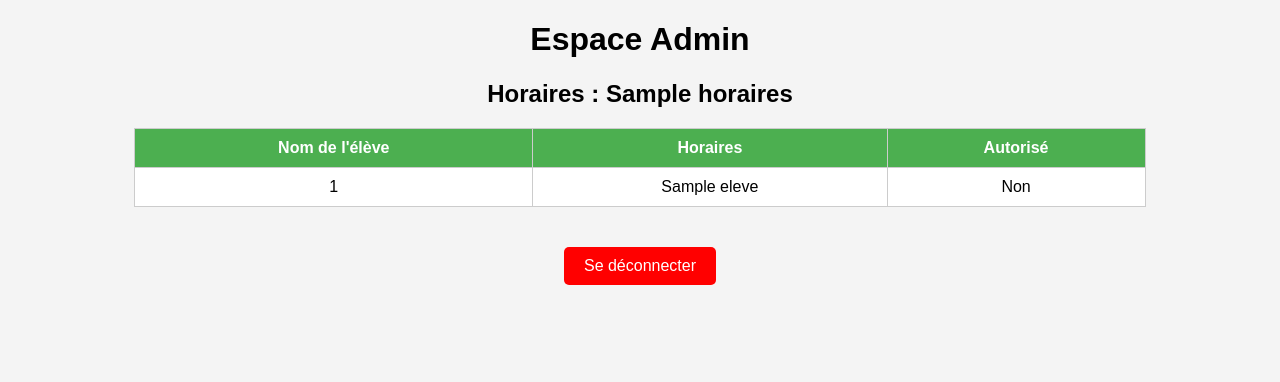
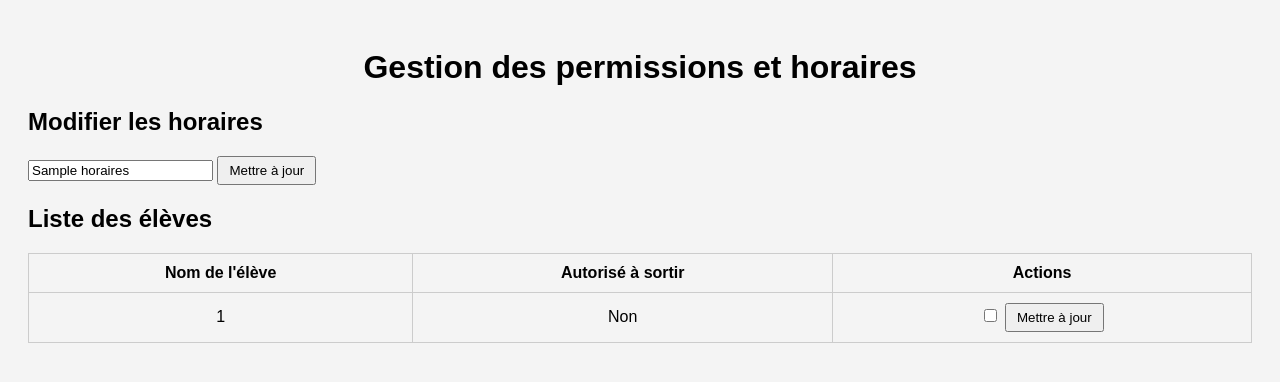
Before and after one commit to rayan-lang/monprojet, a Flask app: template templates/admin.html in a window 1280 px wide. Shown: the top 382 px of the page. Run offline with Flask 3, Linux system fonts and the light colour scheme; the template is opened without the code that fills it: most values are stand-ins (such as "Sample title", 1, 10 or a date in 2020).

```diff
--- a/app.py
+++ b/app.py
@@ -1,28 +1,36 @@
-from flask import Flask, render_template, request, redirect, url_for, flash, session
+from flask import Flask, render_template, request, redirect, url_for, flash
 import sqlite3
 import qrcode
 from io import BytesIO
 import base64
 
 app = Flask(__name__)
-app.secret_key = 'ma_cle_secrete'  # Pour gérer les sessions
+app.secret_key = 'ma_cle_secrete'
 DB_FILE = 'sorties.db'
-BASE_URL = "https://monprojet-j8sc.onrender.com"
 
-# Mot de passe admin
-ADMIN_PASSWORD = "admin123"
+# URL de base pour l'application déployée sur Render
+BASE_URL = "https://monprojet-j8sc.onrender.com"  # Remplace par ton URL Render
 
 # Création des tables si elles n'existent pas
 def init_db():
     conn = sqlite3.connect(DB_FILE)
     cursor = conn.cursor()
 
+    # Table historique des sorties
+    cursor.execute('''
+        CREATE TABLE IF NOT EXISTS historique (
+            id INTEGER PRIMARY KEY AUTOINCREMENT,
+            nom_eleve TEXT,
+            heure_sortie TEXT,
+            date TEXT
+        )
+    ''')
+
     # Table des élèves
     cursor.execute('''
         CREATE TABLE IF NOT EXISTS eleves (
             id INTEGER PRIMARY KEY AUTOINCREMENT,
             nom_eleve TEXT UNIQUE,
-            horaires TEXT,
             autorise INTEGER DEFAULT 0
         )
     ''')
@@ -35,7 +43,7 @@ def init_db():
         )
     ''')
 
-    # Ajout d'horaires par défaut si la table est vide
+    # Ajout des horaires par défaut si la table est vide
     cursor.execute("SELECT COUNT(*) FROM horaires")
     if cursor.fetchone()[0] == 0:
         cursor.execute("INSERT INTO horaires (horaires) VALUES (?)", ("8H, 12H, 14H, 16H",))
@@ -45,50 +53,12 @@ def init_db():
 
 init_db()
 
-# Page de connexion admin
-@app.route('/login', methods=['GET', 'POST'])
-def login():
-    if request.method == 'POST':
-        password = request.form.get('password')
-        if password == ADMIN_PASSWORD:
-            session['admin'] = True
-            flash("Connexion réussie", "success")
-            return redirect(url_for('admin'))
-        else:
-            flash("Mot de passe incorrect", "danger")
-    return render_template('login.html')
-
-# Déconnexion admin
-@app.route('/logout')
-def logout():
-    session.pop('admin', None)
-    flash("Déconnexion réussie", "info")
-    return redirect(url_for('login'))
-
-# Espace admin protégé
-@app.route('/admin')
-def admin():
-    if not session.get('admin'):
-        flash("Accès non autorisé. Veuillez vous connecter.", "danger")
-        return redirect(url_for('login'))
-
-    conn = sqlite3.connect(DB_FILE)
-    cursor = conn.cursor()
-    cursor.execute("SELECT nom_eleve, horaires, autorise FROM eleves")
-    eleves = cursor.fetchall()
-
-    cursor.execute("SELECT horaires FROM horaires LIMIT 1")
-    horaires = cursor.fetchone()[0]
-
-    conn.close()
-    return render_template('admin.html', eleves=eleves, horaires=horaires)
-
-# Route de la page d'accueil
+# Page d'accueil
 @app.route('/')
 def index():
     return render_template('index.html')
 
-# Génération d'un QR code
+# Génération de QR code avec redirection vers la page des horaires de l'élève
 @app.route('/generate', methods=['POST'])
 def generate_qr():
     nom_eleve = request.form['nom_eleve']
@@ -96,7 +66,14 @@ def generate_qr():
     conn = sqlite3.connect(DB_FILE)
     cursor = conn.cursor()
 
+    # Ajouter l'élève dans la table eleves s'il n'existe pas
+    cursor.execute("INSERT OR IGNORE INTO eleves (nom_eleve) VALUES (?)", (nom_eleve,))
+    conn.commit()
+
+    # URL de la page des horaires
     qr_data = f"{BASE_URL}/horaires/{nom_eleve}"
+
+    # Générer le QR code avec l'URL complète
     qr = qrcode.make(qr_data)
     buffer = BytesIO()
     qr.save(buffer, format='PNG')
@@ -105,5 +82,77 @@ def generate_qr():
     conn.close()
     return render_template('qr.html', qr_code=qr_base64, nom_eleve=nom_eleve)
 
+# Historique des sorties
+@app.route('/historique')
+def historique():
+    conn = sqlite3.connect(DB_FILE)
+    cursor = conn.cursor()
+    cursor.execute("SELECT nom_eleve, heure_sortie, date FROM historique")
+    sorties = cursor.fetchall()
+    conn.close()
+    return render_template('historique.html', sorties=sorties)
+
+# Espace admin
+@app.route('/admin')
+def admin():
+    conn = sqlite3.connect(DB_FILE)
+    cursor = conn.cursor()
+
+    # Récupérer les élèves
+    cursor.execute("SELECT nom_eleve, autorise FROM eleves")
+    eleves = cursor.fetchall()
+
+    # Récupérer les horaires dynamiques
+    cursor.execute("SELECT horaires FROM horaires LIMIT 1")
+    horaires = cursor.fetchone()[0]
+
+    conn.close()
+    return render_template('admin.html', eleves=eleves, horaires=horaires)
+
+# Mise à jour des permissions d'un élève
+@app.route('/update_permission', methods=['POST'])
+def update_permission():
+    nom_eleve = request.form['nom_eleve']
+    autorise = 1 if 'autorise' in request.form else 0
+
+    conn = sqlite3.connect(DB_FILE)
+    cursor = conn.cursor()
+    cursor.execute("UPDATE eleves SET autorise = ? WHERE nom_eleve = ?", (autorise, nom_eleve))
+    conn.commit()
+    conn.close()
+    flash(f"Permission mise à jour pour {nom_eleve}", "success")
+    return redirect(url_for('admin'))
+
+# Mise à jour des horaires
+@app.route('/update_horaires', methods=['POST'])
+def update_horaires():
+    nouveaux_horaires = request.form['horaires']
+
+    conn = sqlite3.connect(DB_FILE)
+    cursor = conn.cursor()
+    cursor.execute("UPDATE horaires SET horaires = ? WHERE id = 1", (nouveaux_horaires,))
+    conn.commit()
+    conn.close()
+
+    flash('Les horaires ont été mis à jour avec succès.', 'success')
+    return redirect(url_for('admin'))
+
+# Page des horaires d'un élève (accessible via le QR code)
+@app.route('/horaires/<nom_eleve>')
+def horaires_eleve(nom_eleve):
+    conn = sqlite3.connect(DB_FILE)
+    cursor = conn.cursor()
+
+    # Récupérer les horaires dynamiques
+    cursor.execute("SELECT horaires FROM horaires LIMIT 1")
+    horaires = cursor.fetchone()
+
+    if horaires:
+        horaires = horaires[0]
+
+    conn.close()
+    return render_template('horaires.html', nom_eleve=nom_eleve, horaires=horaires)
+
 if __name__ == '__main__':
+    print("Le serveur Flask démarre...")
     app.run(debug=True)
--- a/templates/admin.html
+++ b/templates/admin.html
@@ -4,58 +4,43 @@
     <meta charset="UTF-8">
     <title>Espace Admin</title>
     <style>
-        body {
-            font-family: Arial, sans-serif;
-            background-color: #f4f4f4;
-            text-align: center;
-        }
-        table {
-            margin: 20px auto;
-            border-collapse: collapse;
-            width: 80%;
-        }
-        th, td {
-            padding: 10px;
-            border: 1px solid #ccc;
-        }
-        th {
-            background-color: #4CAF50;
-            color: white;
-        }
-        td {
-            background-color: white;
-        }
-        a.logout {
-            display: inline-block;
-            background-color: red;
-            color: white;
-            padding: 10px 20px;
-            border-radius: 5px;
-            text-decoration: none;
-            margin-top: 20px;
-        }
-        a.logout:hover {
-            background-color: darkred;
-        }
+        body { font-family: Arial, sans-serif; background: #f4f4f4; padding: 20px; }
+        h1 { text-align: center; }
+        table { width: 100%; border-collapse: collapse; }
+        th, td { padding: 10px; border: 1px solid #ccc; text-align: center; }
+        form { display: inline; }
+        button { padding: 5px 10px; }
     </style>
 </head>
 <body>
-    <h1>Espace Admin</h1>
-    <h2>Horaires : {{ horaires }}</h2>
+    <h1>Gestion des permissions et horaires</h1>
+
+    <h2>Modifier les horaires</h2>
+    <form action="/update_horaires" method="post">
+        <input type="text" name="horaires" value="{{ horaires }}" required>
+        <button type="submit">Mettre à jour</button>
+    </form>
+
+    <h2>Liste des élèves</h2>
     <table>
         <tr>
             <th>Nom de l'élève</th>
-            <th>Horaires</th>
-            <th>Autorisé</th>
+            <th>Autorisé à sortir</th>
+            <th>Actions</th>
         </tr>
         {% for eleve in eleves %}
         <tr>
             <td>{{ eleve[0] }}</td>
-            <td>{{ eleve[1] }}</td>
-            <td>{{ 'Oui' if eleve[2] else 'Non' }}</td>
+            <td>{{ 'Oui' if eleve[1] else 'Non' }}</td>
+            <td>
+                <form action="/update_permission" method="post">
+                    <input type="hidden" name="nom_eleve" value="{{ eleve[0] }}">
+                    <input type="checkbox" name="autorise" {% if eleve[1] %}checked{% endif %}>
+                    <button type="submit">Mettre à jour</button>
+                </form>
+            </td>
         </tr>
         {% endfor %}
     </table>
-    <a href="{{ url_for('logout') }}" class="logout">Se déconnecter</a>
 </body>
 </html>
```
